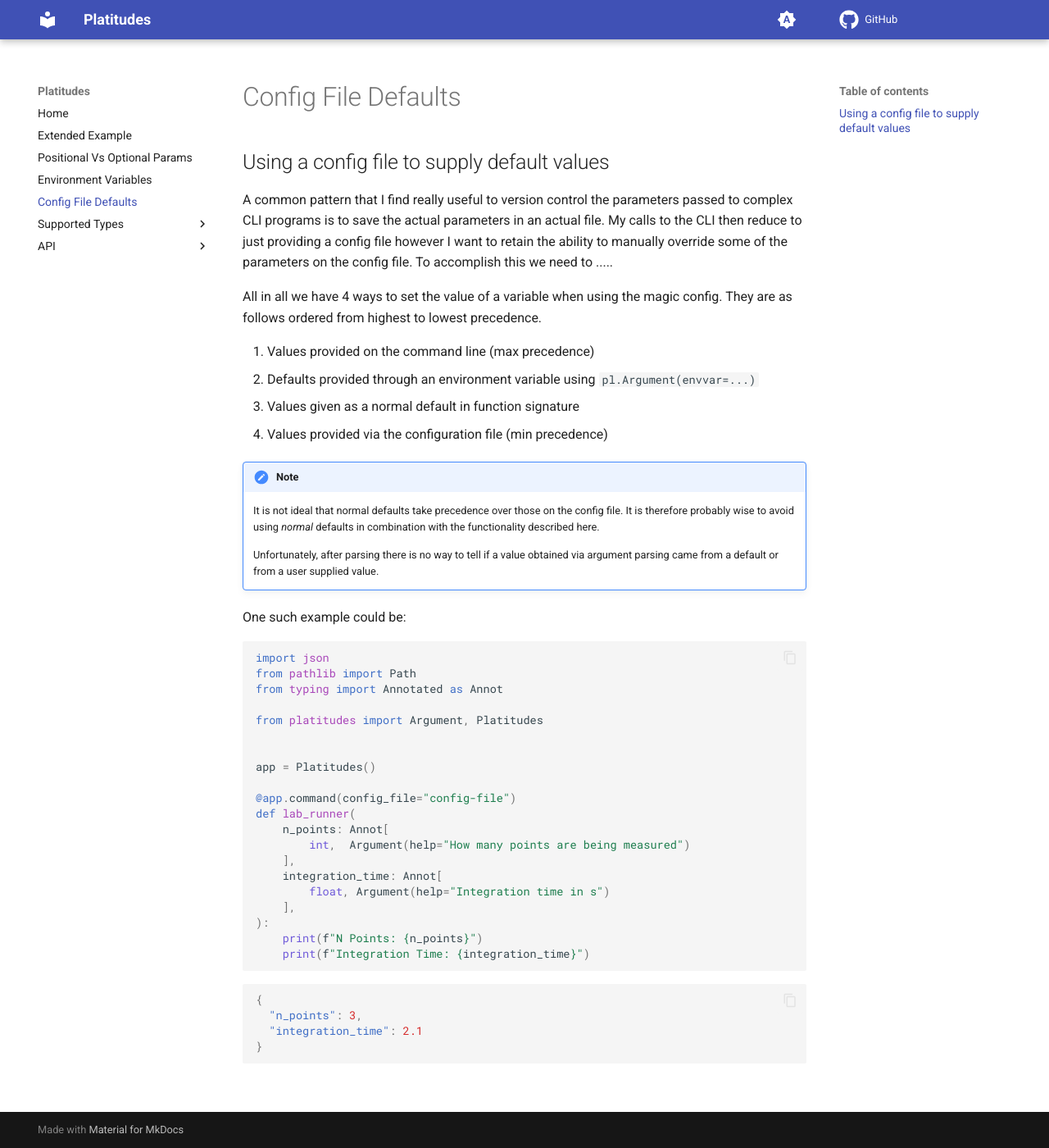
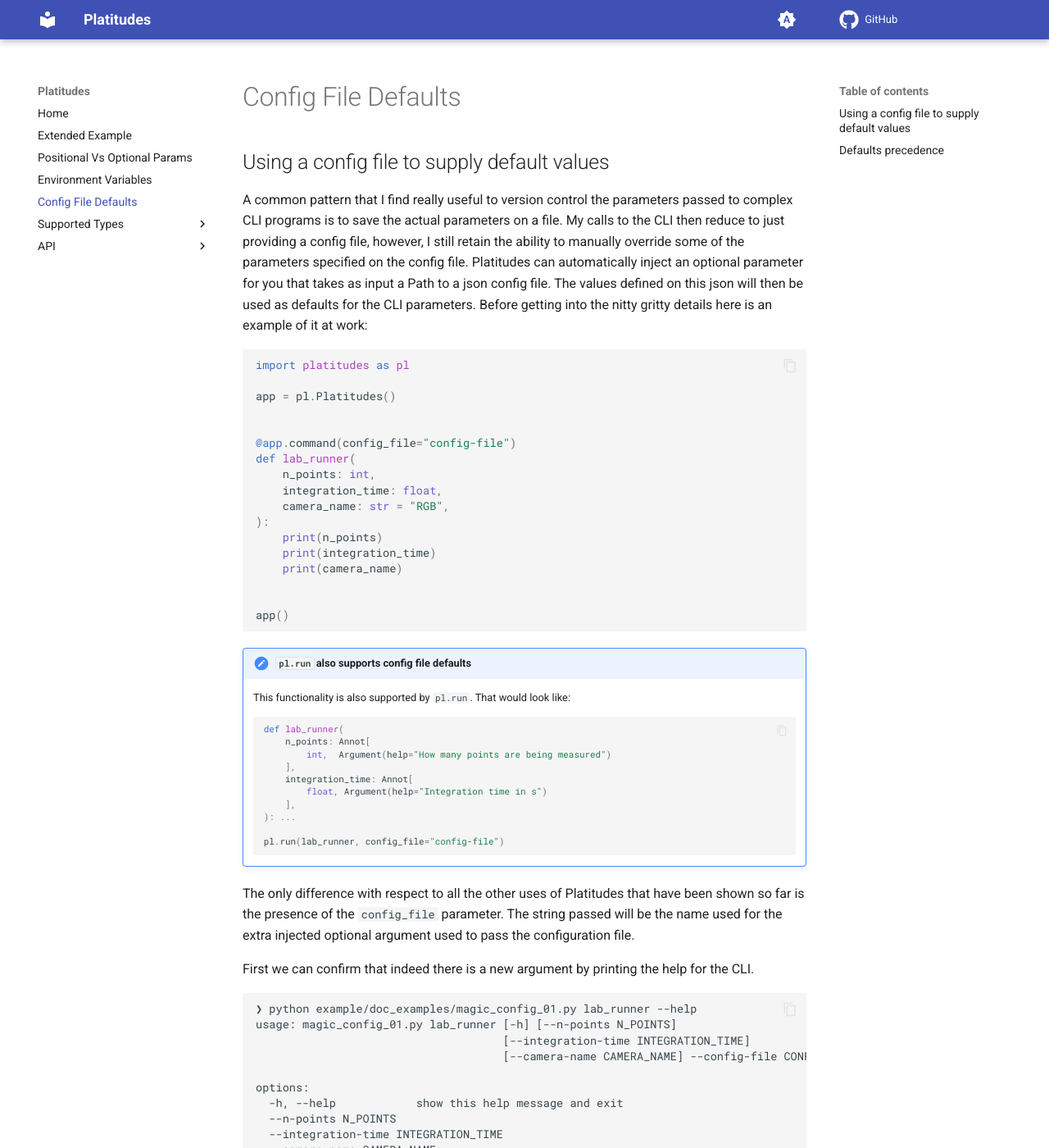
Before and after one commit to GCBallesteros/platitudes, an MkDocs documentation site: the page built from docs/config_file_defaults.md, in a window 1280 px wide and 1400 px high. Shown: the whole window at 82% size. Built offline with MkDocs 1.6.1 and Material for MkDocs 9.7.7, drawn with Linux system fonts in a browser that asks for light colours; comment, search, counter and statistics services are not loaded; some of the changed text lies outside the part shown.

Commit message:
docs: Improve documentation for config file functionality

````diff
--- a/docs/config_file_defaults.md
+++ b/docs/config_file_defaults.md
@@ -1,13 +1,123 @@
 ## Using a config file to supply default values
 
 A common pattern that I find really useful to version control the parameters
-passed to complex CLI programs is to save the actual parameters in an actual
-file. My calls to the CLI then reduce to just providing a config file however I
-want to retain the ability to manually override some of the parameters on the
-config file. To accomplish this we need to .....
+passed to complex CLI programs is to save the actual parameters on a file. My
+calls to the CLI then reduce to just providing a config file, however, I still
+retain the ability to manually override some of the parameters specified on the
+config file. Platitudes can automatically inject an optional parameter for you
+that takes as input a Path to a json config file. The values defined on this
+json will then be used as defaults for the CLI parameters. Before getting into
+the nitty gritty details here is an example of it at work:
 
-All in all we have 4 ways to set the value of a variable when using the magic
-config. They are as follows ordered from highest to lowest precedence.
+```python
+import platitudes as pl
+
+app = pl.Platitudes()
+
+
+@app.command(config_file="config-file")
+def lab_runner(
+    n_points: int,
+    integration_time: float,
+    camera_name: str = "RGB",
+):
+    print(n_points)
+    print(integration_time)
+    print(camera_name)
+
+
+app()
+```
+
+!!! note "`pl.run` also supports config file defaults"
+
+    This functionality is also supported by `pl.run`. That would look like:
+    ```python
+    def lab_runner(
+        n_points: Annot[
+            int,  Argument(help="How many points are being measured")
+        ],
+        integration_time: Annot[
+            float, Argument(help="Integration time in s")
+        ],
+    ): ...
+
+    pl.run(lab_runner, config_file="config-file")
+    ```
+
+The only difference with respect to all the other uses of Platitudes that have
+been shown so far is the presence of the `config_file` parameter. The string
+passed will be the name used for the extra injected optional argument used
+to pass the configuration file.
+
+First we can confirm that indeed there is a new argument by printing the help
+for the CLI.
+
+```
+❯ python example/doc_examples/magic_config_01.py lab_runner --help
+usage: magic_config_01.py lab_runner [-h] [--n-points N_POINTS]
+                                     [--integration-time INTEGRATION_TIME]
+                                     [--camera-name CAMERA_NAME] --config-file CONFIG_FILE
+
+options:
+  -h, --help            show this help message and exit
+  --n-points N_POINTS
+  --integration-time INTEGRATION_TIME
+  --camera-name CAMERA_NAME
+                        - (default: RGB)
+  --config-file CONFIG_FILE  <----- NEW!
+```
+
+Before really testing if it works lets create a config file for it:
+
+```json
+{
+  "n_points": 3,
+  "integration_time": 2.1
+}
+```
+
+Two things to note here:
+
+1. The names used in the json are the actual argument names on the function;
+2. We didn't need to specify `camera_name` since it already had a default.
+
+Let's running it again a couple of times:
+
+```
+❯ python magic_config_01.py lab_runner --config-file magic_config_01.json
+N points: 3
+Integration time 2.1
+Camera Name: RGB
+```
+
+or we can override any of the parameters on the command line:
+
+```
+❯ python magic_config_01.py lab_runner --config-file magic_config_01.json --n-points 10 --camera-name Infrared
+N points: 10
+Integration time 2.1
+Camera Name: Infrared
+```
+
+The astute reader might have noticed that we passed `n-points` and
+`camera-name` as optional parameters, that is prefixed by `--` and in arbitrary
+order despite the function signature implying they should act as positional
+since they don't have a default.
+
+!!! note "All parameters become optional when using config file defaults"
+
+    The use of a configuration file to provide defaults turns all
+    the parameters of the resulting CLI optional. This is a natural
+    consequence of them having defaults provide it, even if it is
+    not through the normal mechanism.
+
+
+## Defaults precedence
+
+Considering this functionality we have all in all 4 ways to set the value of a
+variable when using configuration files. They are as follows ordered from highest
+to lowest precedence.
 
 1. Values provided on the command line (max precedence)
 2. Defaults provided through an environment variable using
@@ -15,6 +125,8 @@
 3. Values given as a normal default in function signature
 4. Values provided via the configuration file (min precedence)
 
+You may want to have a look at `test_magic_config_priority` under
+`test/test_cmdline.py` to understand the different precedences.
 
 !!! note
 
@@ -24,37 +136,3 @@
 
     Unfortunately, after parsing there is no way to tell if a value obtained
     via argument parsing came from a default or from a user supplied value.
-
-
-
-One such example could be:
-
-```python
-import json
-from pathlib import Path
-from typing import Annotated as Annot
-
-from platitudes import Argument, Platitudes
-
-
-app = Platitudes()
-
-@app.command(config_file="config-file")
-def lab_runner(
-    n_points: Annot[
-        int,  Argument(help="How many points are being measured")
-    ],
-    integration_time: Annot[
-        float, Argument(help="Integration time in s")
-    ],
-):
-    print(f"N Points: {n_points}")
-    print(f"Integration Time: {integration_time}")
-
-```
-```json
-{
-  "n_points": 3,
-  "integration_time": 2.1
-}
-```
````
Also changed, not shown: 4 other files.
